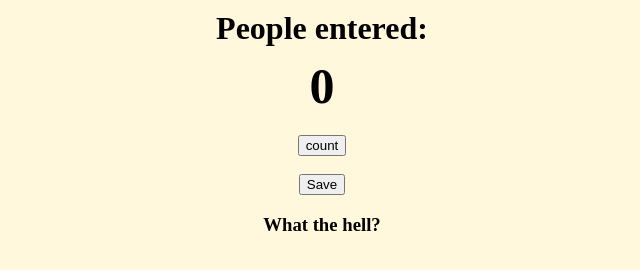
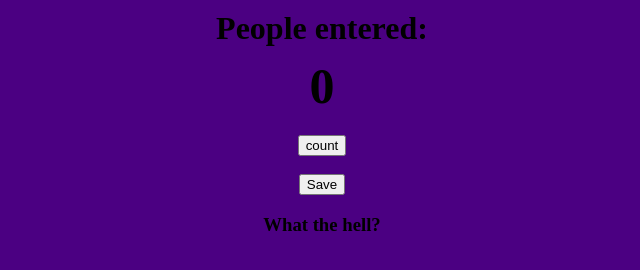
Before and after one commit to bunkerdog/portfolio, a plain HTML site: page index.html in a window 1280 px wide. Shown: the whole page, without its empty margins (318-958 px from the left). Drawn offline with Linux system fonts and the light colour scheme.

Commit message:
"changed background color to indigo"

```diff
--- a/stylesheet.css
+++ b/stylesheet.css
@@ -1,5 +1,5 @@
 body {
-    background-color: cornsilk;
+    background-color: indigo;
     background-size: auto;
     font-weight: bold;
     text-align: center;
```
